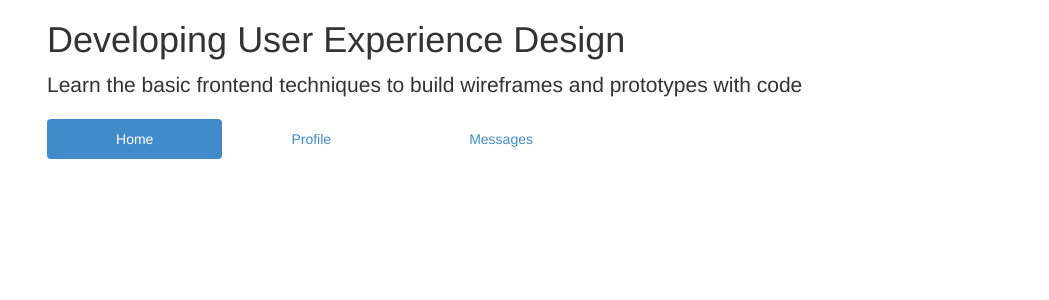
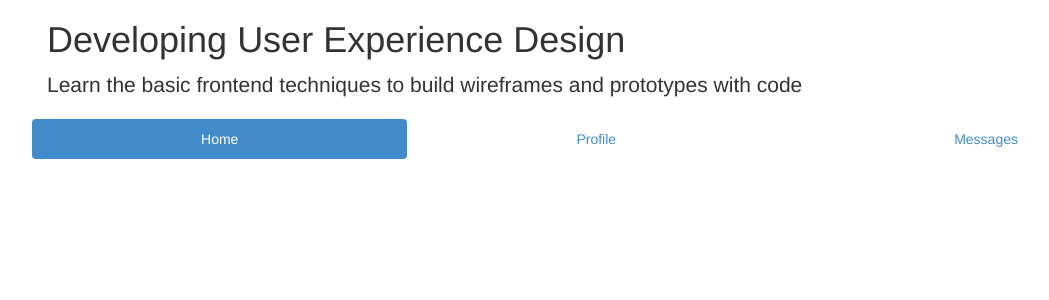
Before and after one commit to developinguxd/developinguxd.github.io, a Jekyll site: the page built from index.html, in a window 1280 px wide. Shown: the top 300 px of the page, without its empty margins (23-1072 px from the left). Built offline with Jekyll 4.4.1, drawn with Linux system fonts in a browser that asks for light colours.

Commit message:
try to save one element

```diff
--- a/index.html
+++ b/index.html
@@ -6,12 +6,10 @@ title: Developing User Experience Design
 <h1>{{ page.title }}</h1>
 <div class="lead">Learn the basic frontend techniques to build wireframes and prototypes with code</div>
 
-<section class="row">
-  <nav class="col-md-6">
-    <ul class="nav nav-pills nav-justified">
-      <li class="active"><a href="#">Home</a></li>
-      <li><a href="#">Profile</a></li>
-      <li><a href="#">Messages</a></li>
-    </ul>
-  </nav>
-</section>
+<nav class="row">
+  <ul class="col-md-6 nav nav-pills nav-justified">
+    <li class="active"><a href="#">Home</a></li>
+    <li><a href="#">Profile</a></li>
+    <li><a href="#">Messages</a></li>
+  </ul>
+</nav>
```
